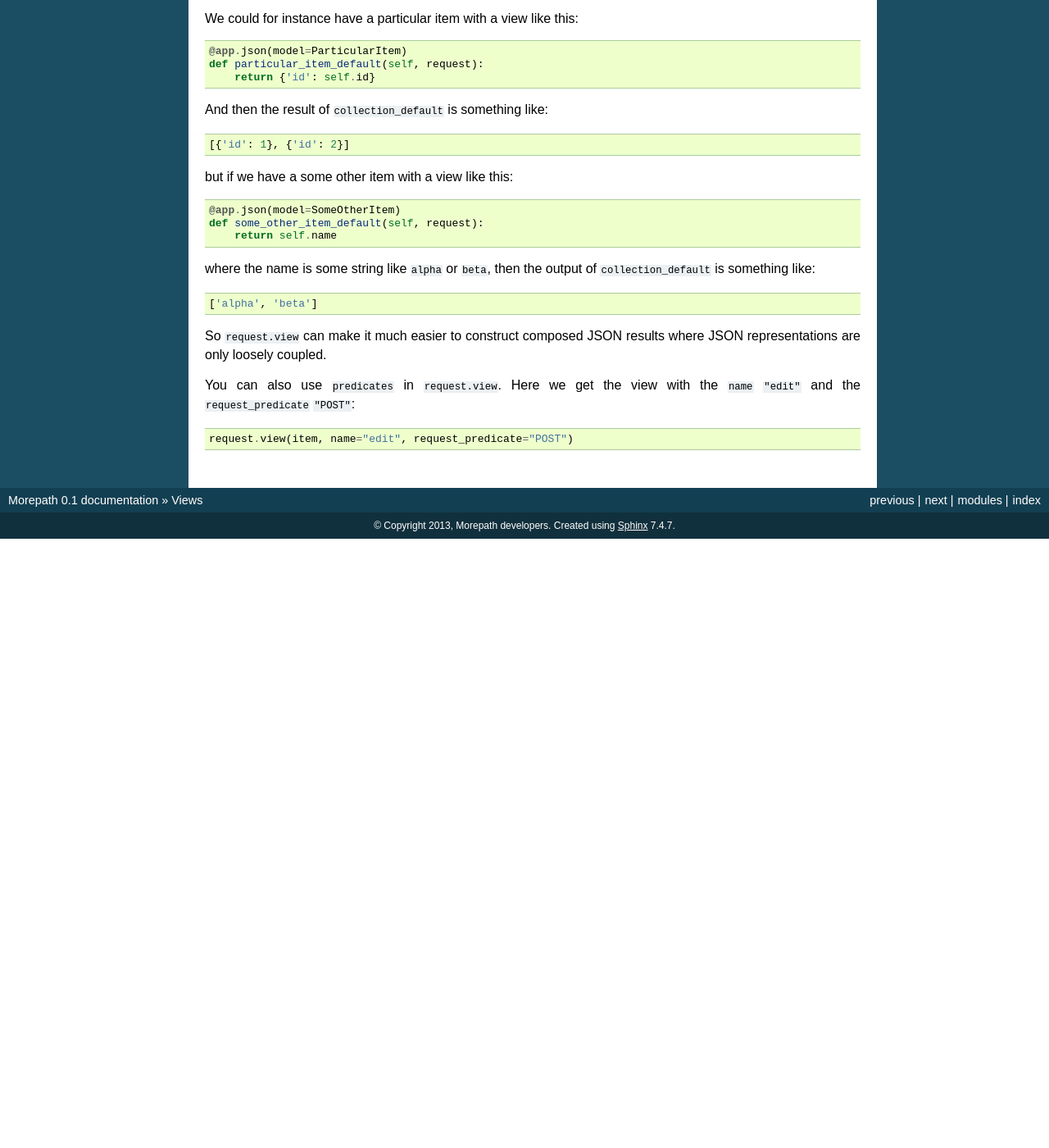
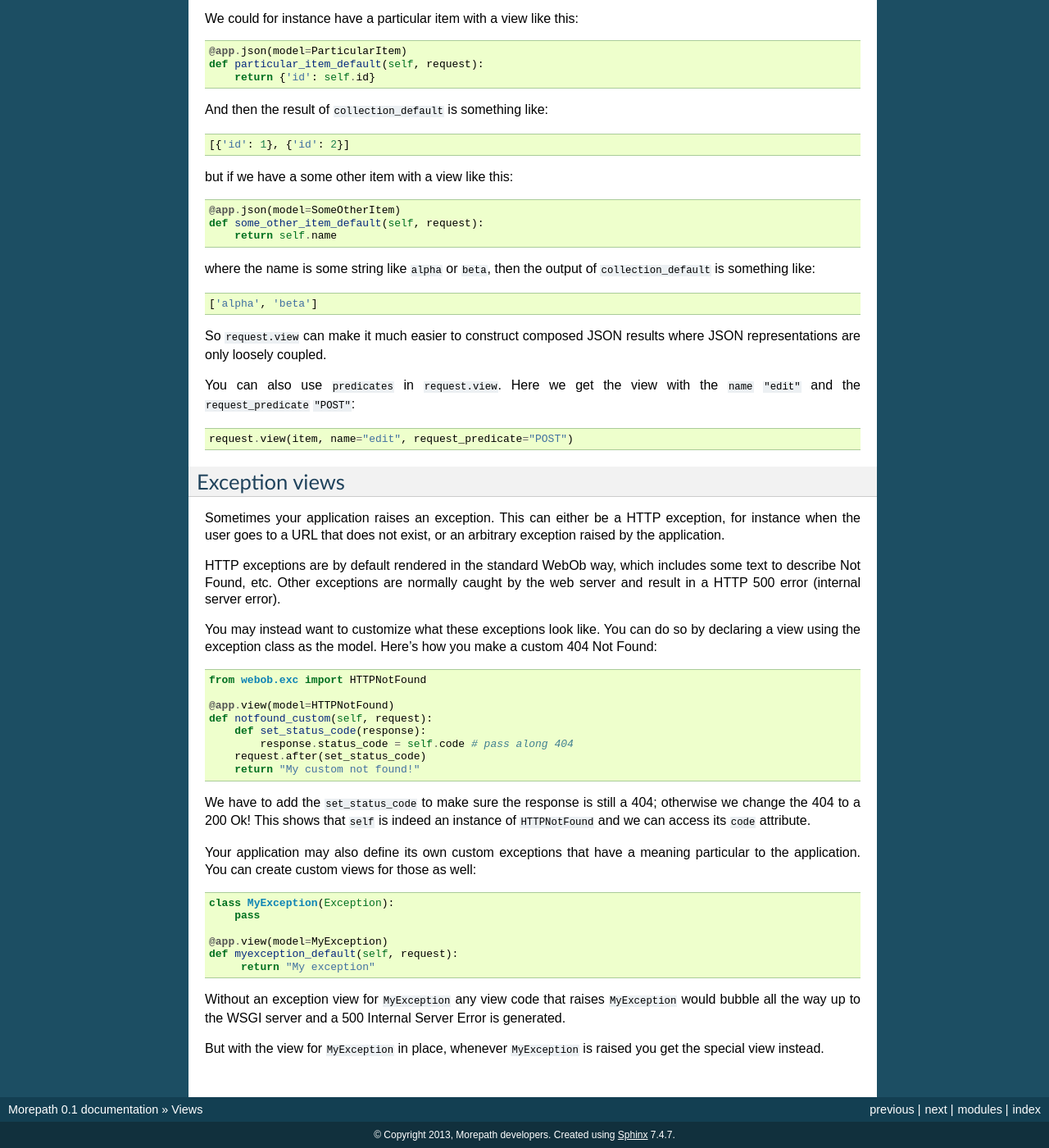
Before and after one commit to morepath/morepath, a Sphinx documentation site: the page built from doc/views.rst, in a window 1280 px wide and 1400 px high, scrolled down 5947 px. Shown: the whole window at 82% size. Built offline with Sphinx 7.4.7, drawn with Linux system fonts in a browser that asks for light colours; before the commit the page ends 6604 px from its top, so only the background shows below that.

Commit message:
Document exception views.

```diff
--- a/doc/views.rst
+++ b/doc/views.rst
@@ -381,3 +381,51 @@ You can also use ``predicates`` in ``request.view``. Here we get the
 view with the ``name`` ``"edit"`` and the ``request_predicate`` ``"POST"``::
 
   request.view(item, name="edit", request_predicate="POST")
+
+Exception views
+---------------
+
+Sometimes your application raises an exception. This can either be a
+HTTP exception, for instance when the user goes to a URL that does not
+exist, or an arbitrary exception raised by the application.
+
+HTTP exceptions are by default rendered in the standard WebOb way,
+which includes some text to describe Not Found, etc. Other exceptions
+are normally caught by the web server and result in a HTTP 500 error
+(internal server error).
+
+You may instead want to customize what these exceptions look like. You
+can do so by declaring a view using the exception class as the
+model. Here's how you make a custom 404 Not Found::
+
+  from webob.exc import HTTPNotFound
+
+  @app.view(model=HTTPNotFound)
+  def notfound_custom(self, request):
+      def set_status_code(response):
+          response.status_code = self.code # pass along 404
+      request.after(set_status_code)
+      return "My custom not found!"
+
+We have to add the ``set_status_code`` to make sure the response is
+still a 404; otherwise we change the 404 to a 200 Ok! This shows that
+``self`` is indeed an instance of ``HTTPNotFound`` and we can access
+its ``code`` attribute.
+
+Your application may also define its own custom exceptions that have
+a meaning particular to the application. You can create custom views for
+those as well::
+
+  class MyException(Exception):
+      pass
+
+  @app.view(model=MyException)
+  def myexception_default(self, request):
+       return "My exception"
+
+Without an exception view for ``MyException`` any view code that raises
+``MyException`` would bubble all the way up to the WSGI server and
+a 500 Internal Server Error is generated.
+
+But with the view for ``MyException`` in place, whenever
+``MyException`` is raised you get the special view instead.
```
